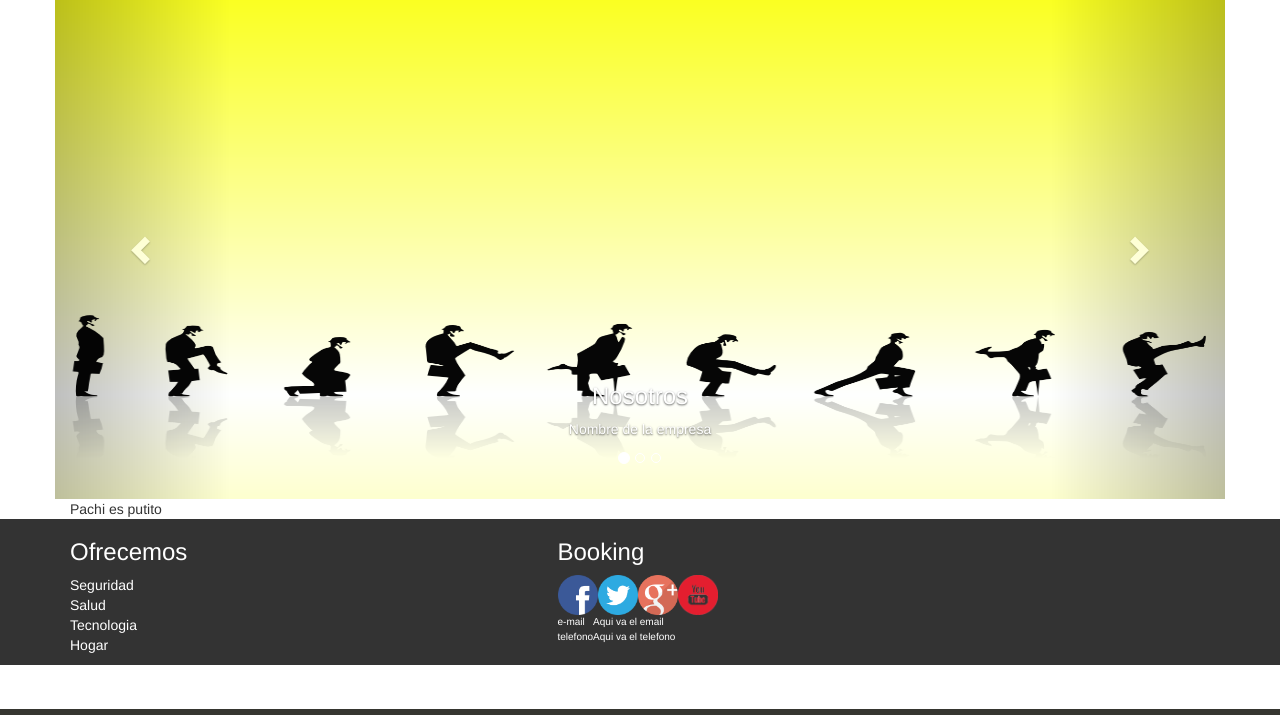
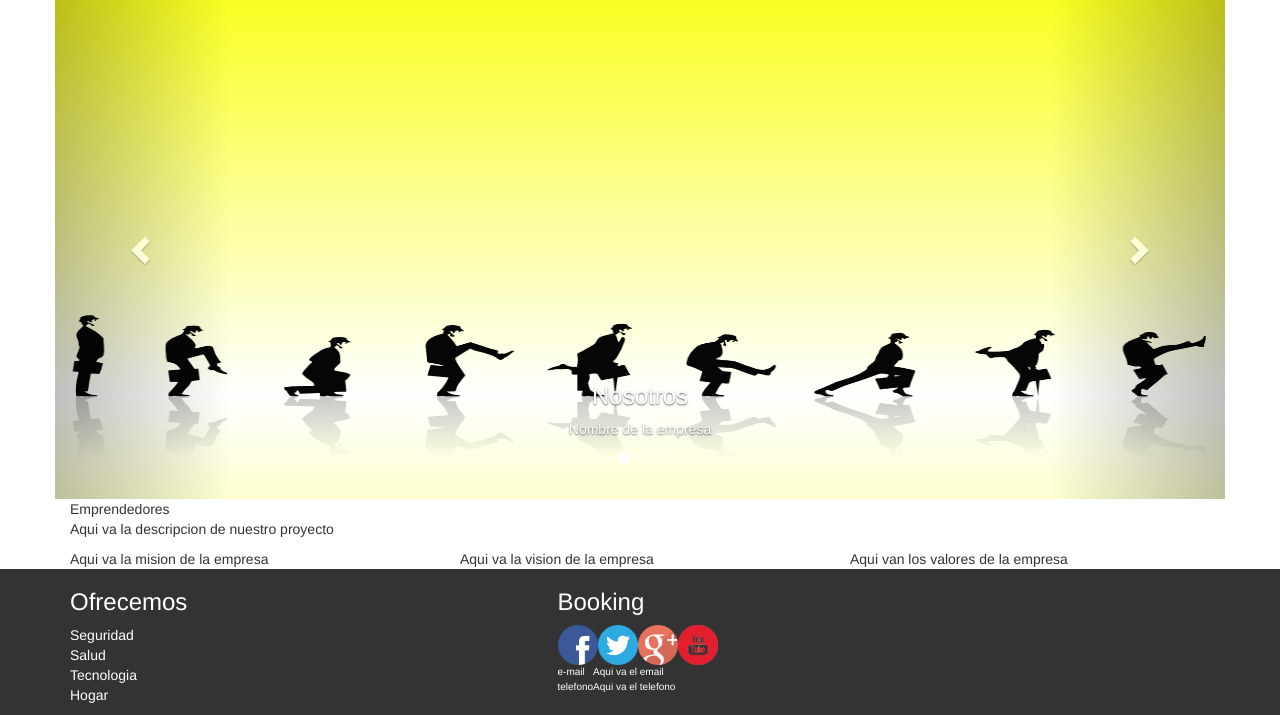
Before and after one commit to epsom/emprendedores, a PHP site: page / in a window 1280 px wide. Shown: the part 91-806 px from the top of the page. Run offline with PHP 8.4, Linux system fonts and the light colour scheme.

Commit message:
esqueleto parte 2
Se actualizo el esqueleto, la seccion nosotros sigue pendiente

```diff
--- a/index.php
+++ b/index.php
@@ -52,10 +52,23 @@
 		<div class="container">
 			<div class="row">
 				<div class="col-xs-12">
-					Pachi es putito
+					Emprendedores
+					<p>
+						Aqui va la descripcion de nuestro proyecto
+					</p>
+				</div>
+				<div class="col-xs-4" id="org1">
+					Aqui va la mision de la empresa
+				</div>
+				<div class="col-xs-4" id="org2">
+					Aqui va la vision de la empresa
+				</div>
+				<div class="col-xs-4" id="or3g">
+					Aqui van los valores de la empresa
 				</div>
 			</div>
 		</div>
+	</div>
 	</div>
 
 	<!--- Pie de pagina-->
```
